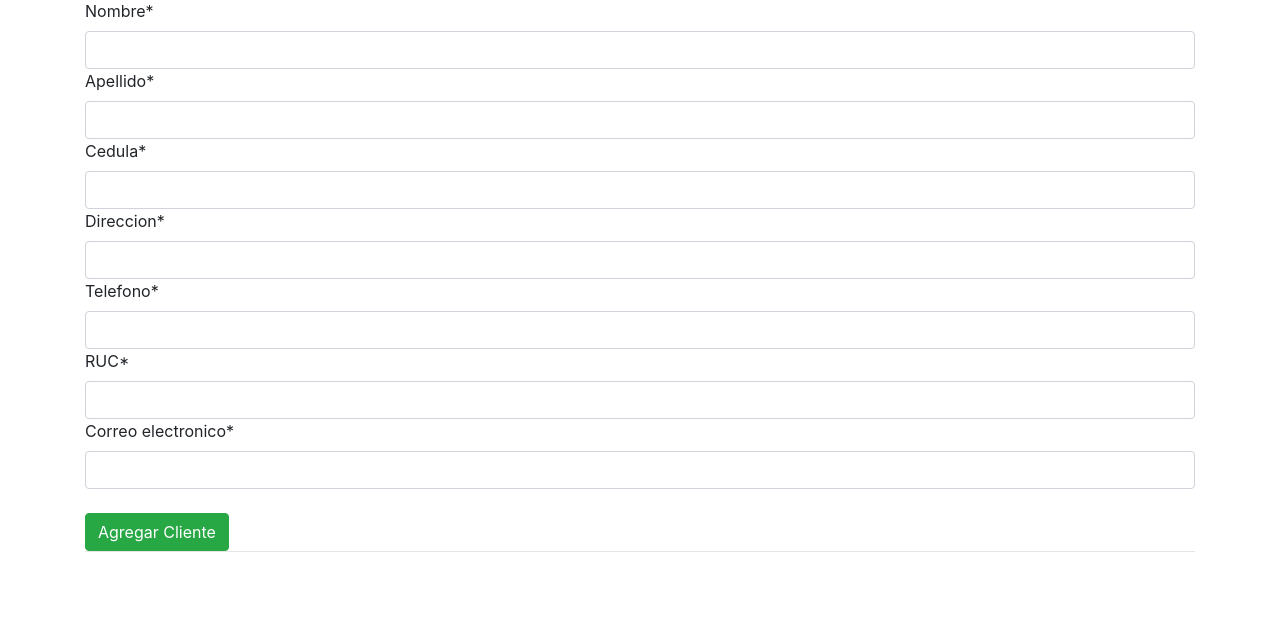
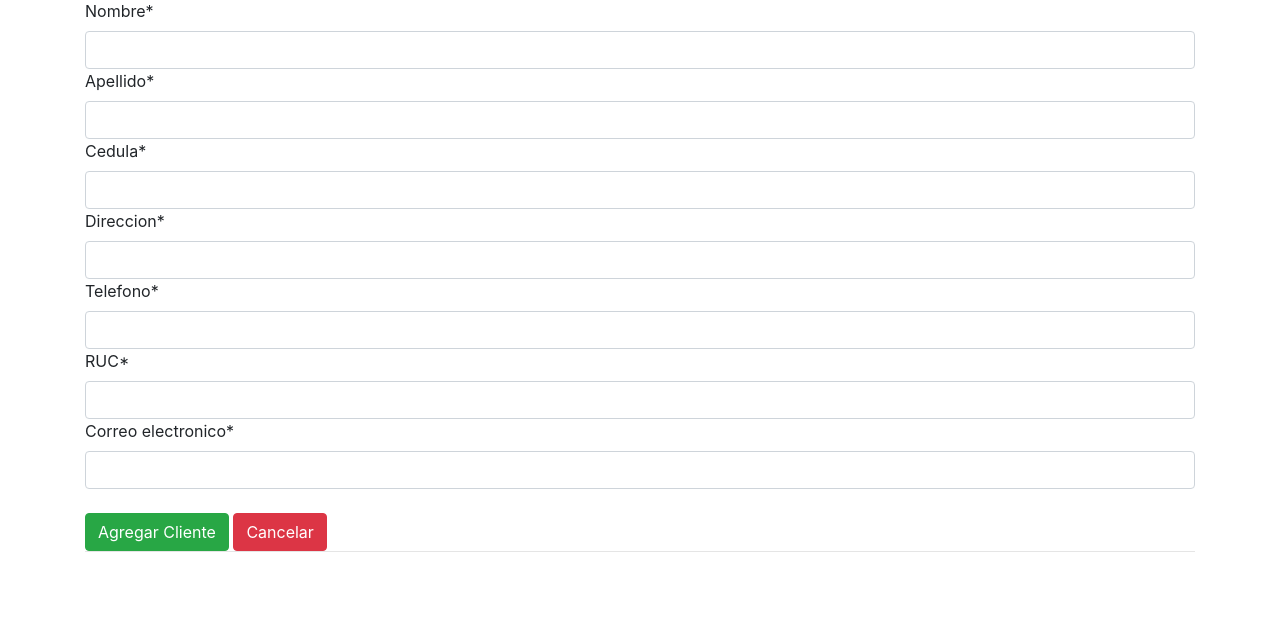
Before and after one commit to luzcyberland/GestVet, a Django app: page /crear_cliente/ in a window 1280 px wide. Shown: the part 148-766 px from the top of the page. Run offline with Django 3.2, Linux system fonts and the light colour scheme; the visitor is signed in with stand-in values (Sample User, id 1); some libraries are stand-ins or nearby versions.

Commit message:
se agrega clientes

```diff
--- a/templates/clientes/crear_cliente.html
+++ b/templates/clientes/crear_cliente.html
@@ -8,5 +8,6 @@
     {{ form|crispy }}
     <br>
     <button type="submit" class="btn btn-success">Agregar Cliente</button>
+    <a href="{% url 'index'%}" class="btn btn-danger">Cancelar</a>
   </form>
 {% endblock %}
--- a/templates/clientes/modificar_cliente.html
+++ b/templates/clientes/modificar_cliente.html
@@ -10,5 +10,6 @@
   {{ form|crispy }}
   <br>
   <button type="submit" class="btn btn-success">Actualizar cliente</button>
+  <a href="{% url 'index'%}" class="btn btn-danger">Cancelar</a>
 </form>
 {% endblock %}
```
